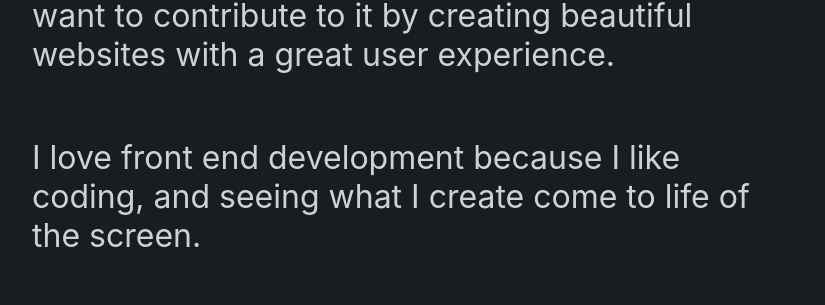
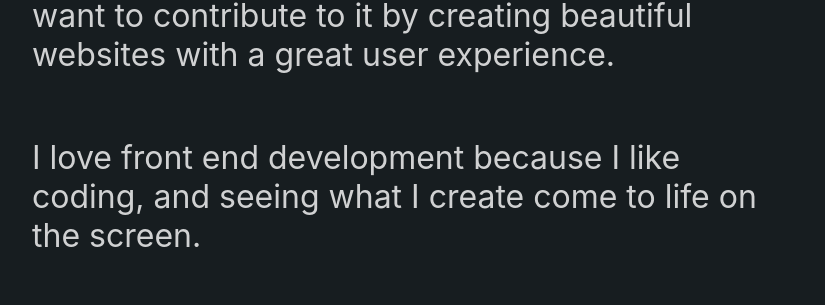
Before and after one commit to pongpwner/eric-shyu-portfolio, a React (Create React App) app: page / in a window 1280 px wide. Shown: the part 2472-2777 px from the top of the page, without its empty margins (224-1049 px from the left). Built offline with nearby package versions, Linux system fonts and the light colour scheme.

Commit message:
fixed grammar error

```diff
--- a/src/components/about/about.component.jsx
+++ b/src/components/about/about.component.jsx
@@ -17,7 +17,7 @@ const About = () => (
     </p>
     <p>
       I love front end development because I like coding, and seeing what I
-      create come to life of the screen.
+      create come to life on the screen.
     </p>
     <p>
       I am just starting out my career and I am excited to learn more, as well
```
